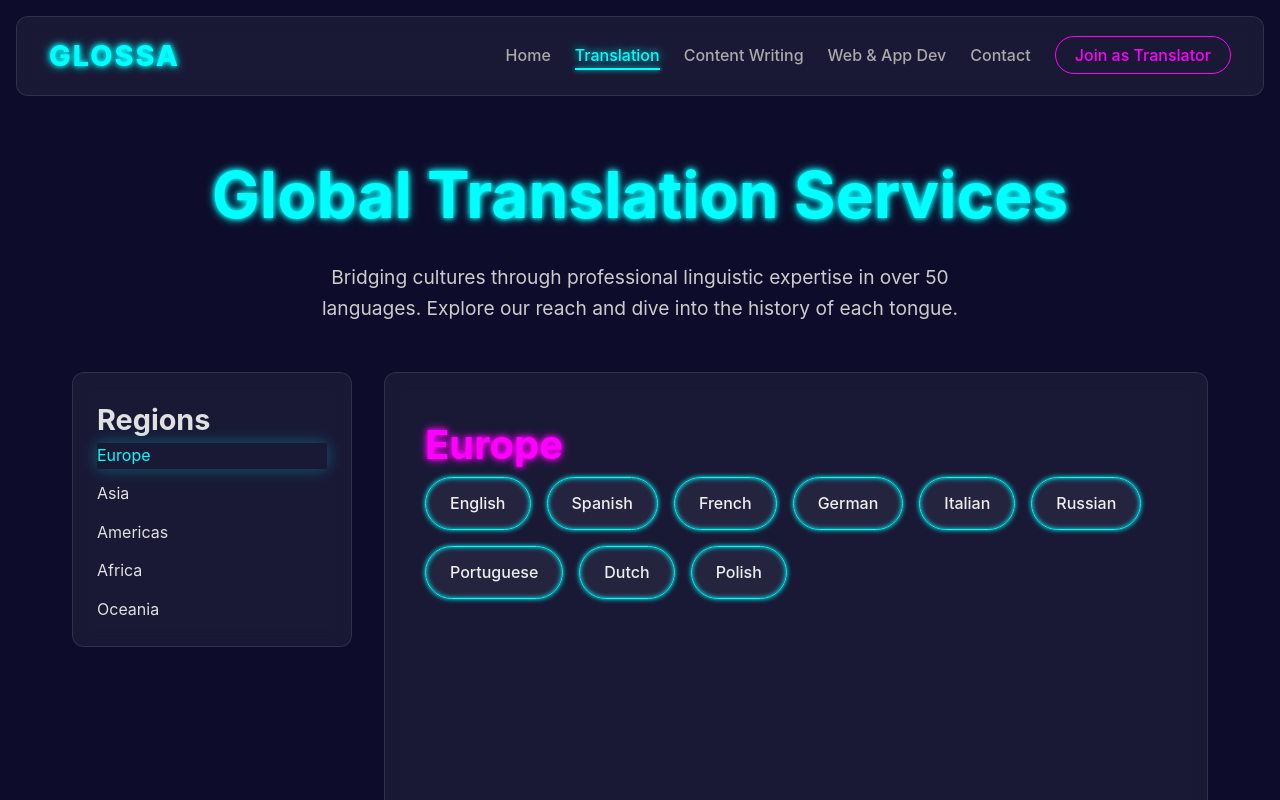
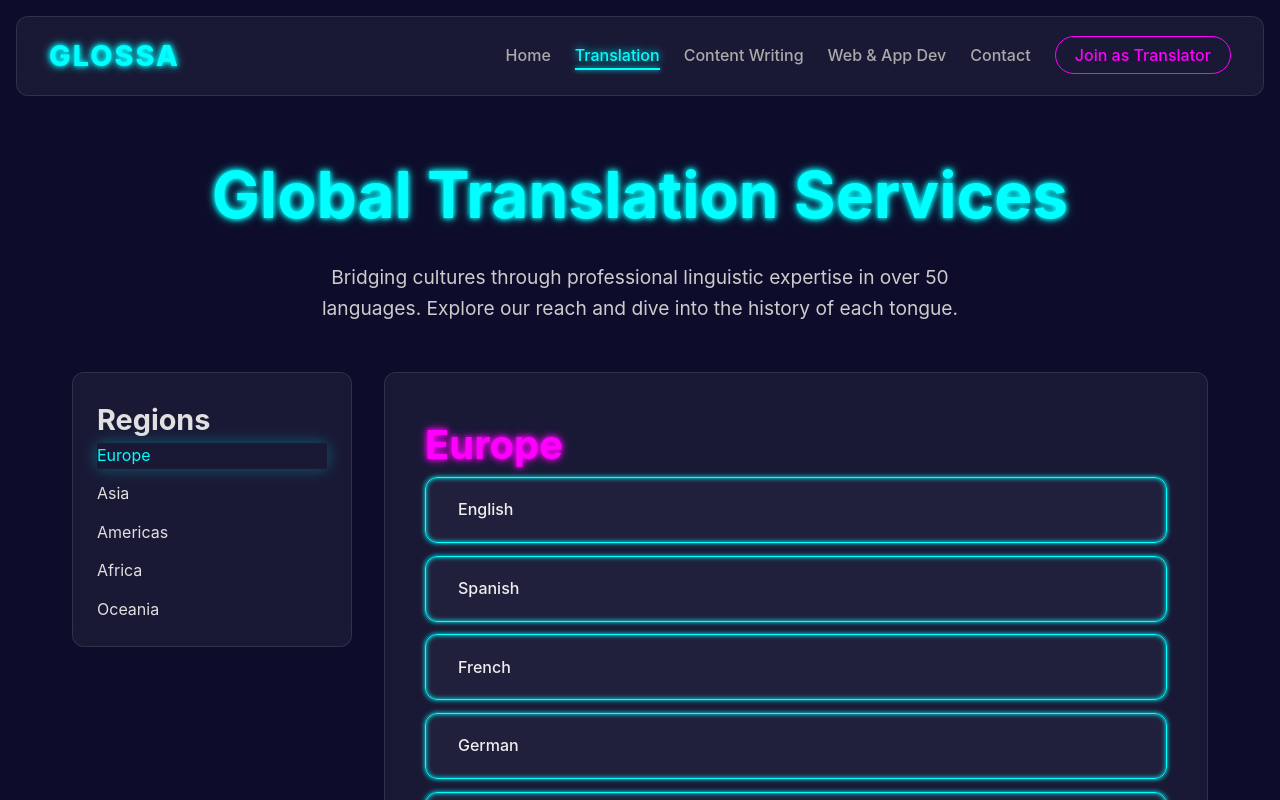
Before and after one commit to rmali83/Glossa, a React (Vite) app: page /translation in a window 1280 px wide. Shown: the top 800 px of the page. Built offline with nearby package versions, Linux system fonts and the light colour scheme.

Commit message:
style: switch regional language list to vertical stack (one per row)

```diff
--- a/src/pages/Translation.css
+++ b/src/pages/Translation.css
@@ -51,20 +51,20 @@
 
 .languages-grid {
     display: flex;
-    flex-wrap: wrap;
-    gap: 1rem;
+    flex-direction: column;
+    gap: 0.8rem;
 }
 
 .language-item {
-    padding: 0.8rem 1.5rem;
-    text-align: center;
-    background: rgba(255, 255, 255, 0.05);
-    border: 1px solid rgba(255, 255, 255, 0.1);
-    border-radius: 30px;
+    padding: 1.2rem 2rem;
+    text-align: left;
+    background: rgba(255, 255, 255, 0.03);
+    border: 1px solid rgba(255, 255, 255, 0.05);
+    border-radius: 12px;
     color: #eee;
     font-weight: 500;
     transition: all 0.3s ease;
-    white-space: nowrap;
+    width: 100%;
 }
 
 .language-item:hover {
```
